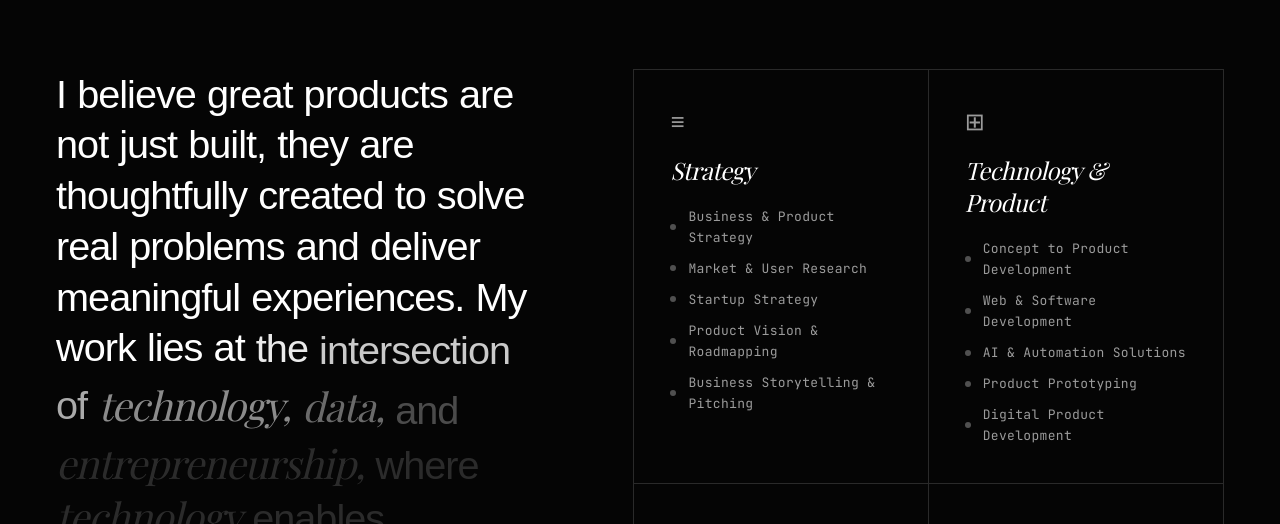
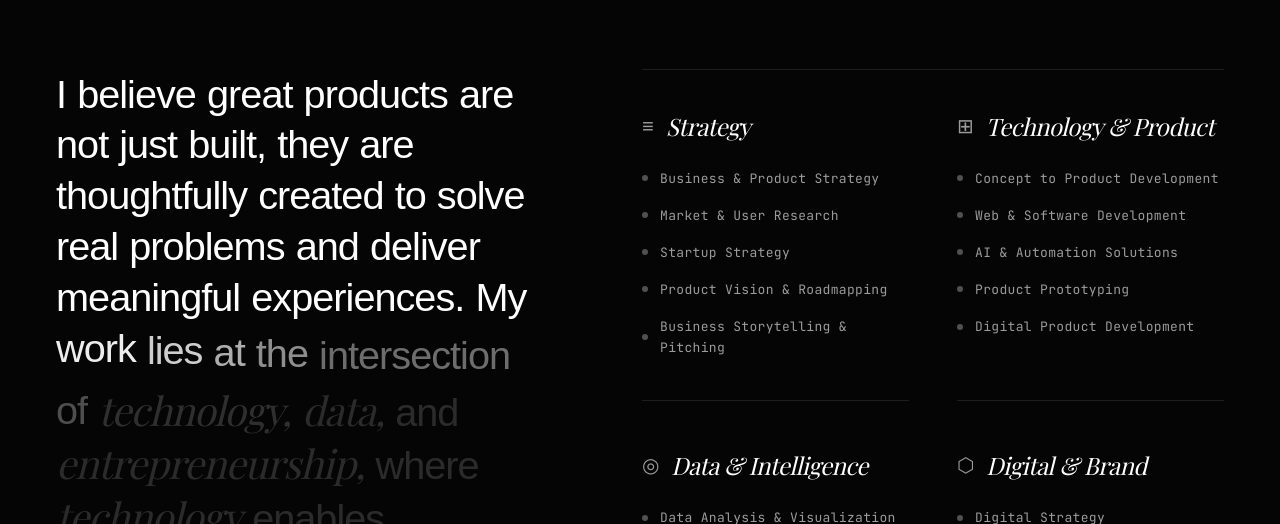
Before and after one commit to Thunderz45/bhushanpadghan, a React (Vite) app: page / in a window 1280 px wide. Shown: the part 956-1480 px from the top of the page. Built offline with nearby package versions, Linux system fonts and the light colour scheme; a web font is replaced by a local one.

Commit message:
feat: redesign WhatIDoSection to pure line typography with scroll animations and interactive line accents

```diff
--- a/src/components/WhatIDoSection.jsx
+++ b/src/components/WhatIDoSection.jsx
@@ -1,7 +1,7 @@
 import React, { useState, useRef } from 'react';
 import { motion, useInView, useScroll, useTransform } from 'framer-motion';
 
-/* ── Skill categories matching exact reference layout & items ── */
+/* ── Skill categories ── */
 const SKILLS = [
   {
     icon: '≡',
@@ -71,7 +71,7 @@ const SKILLS = [
   },
 ];
 
-/* ── Scroll-scrubbed word-by-word reveal for description ── */
+/* ── Scroll-scrubbed word-by-word reveal for left description ── */
 const DESCRIPTION = `I believe great products are not just built, they are thoughtfully created to solve real problems and deliver meaningful experiences. My work lies at the intersection of technology, data, and entrepreneurship, where technology enables innovation, data drives better decisions, and entrepreneurship turns ideas into solutions that create real-world impact.`;
 
 const ITALIC_WORDS = new Set(['technology,', 'data,', 'entrepreneurship,', 'technology', 'data', 'entrepreneurship']);
@@ -116,59 +116,76 @@ function AnimatedDescription() {
   );
 }
 
-/* ── Grid Skill Card with Interactive Cursor Hover Highlight ── */
-function SkillCard({ skill, index, borderClasses }) {
+/* ── Clean Line-Text Skill Card with Staggered Scroll Motion & Animated Line Accent ── */
+function SkillCard({ skill, index }) {
   const ref = useRef(null);
-  const inView = useInView(ref, { once: true, margin: '-40px' });
+  const inView = useInView(ref, { once: true, margin: '-50px' });
   const [hoveredIdx, setHoveredIdx] = useState(null);
 
   return (
     <motion.div
       ref={ref}
-      initial={{ opacity: 0, y: 25 }}
+      initial={{ opacity: 0, y: 35 }}
       animate={inView ? { opacity: 1, y: 0 } : {}}
-      transition={{ duration: 0.5, delay: index * 0.08, ease: [0.25, 0.1, 0.25, 1] }}
-      className={`p-7 sm:p-9 flex flex-col gap-4 group transition-colors duration-300 ${borderClasses}`}
+      transition={{ duration: 0.6, delay: (index % 2) * 0.12 + Math.floor(index / 2) * 0.15, ease: [0.25, 0.1, 0.25, 1] }}
+      className="py-8 sm:py-10 flex flex-col gap-4 border-b border-white/10 group"
     >
-      {/* Icon */}
-      <span className="text-white/60 text-2xl font-mono transition-transform duration-300 group-hover:scale-110 group-hover:text-white">
+      {/* Category Icon & Title Header */}
+      <div className="flex items-center gap-3">
+        <motion.span
+          whileHover={{ scale: 1.2, rotate: 5 }}
+          className="text-white/60 text-xl font-mono transition-colors duration-300 group-hover:text-white"
+        >
           {skill.icon}
-      </span>
-
-      {/* Title — Italic Serif */}
+        </motion.span>
         <h3 className="font-serif italic text-white text-xl sm:text-2xl font-normal leading-snug tracking-tight">
           {skill.title}
         </h3>
+      </div>
 
-      {/* Interactive Bulleted Items */}
-      <ul className="flex flex-col gap-2.5 mt-1">
+      {/* Interactive Line-Text Bullet Items */}
+      <ul className="flex flex-col gap-3 mt-2">
         {skill.items.map((item, j) => {
           const isHovered = hoveredIdx === j;
           const isAnyHovered = hoveredIdx !== null;
 
           return (
-            <li
+            <motion.li
               key={j}
               onMouseEnter={() => setHoveredIdx(j)}
               onMouseLeave={() => setHoveredIdx(null)}
-              className={`font-mono text-xs sm:text-[13px] tracking-wide leading-relaxed flex items-center gap-3 transition-all duration-200 cursor-pointer ${
+              initial={{ opacity: 0, x: -10 }}
+              animate={inView ? { opacity: 1, x: 0 } : {}}
+              transition={{ duration: 0.4, delay: 0.2 + j * 0.05 }}
+              className={`relative font-mono text-xs sm:text-[13px] tracking-wide leading-relaxed flex items-center gap-3 cursor-pointer py-0.5 transition-all duration-250 ${
                 isHovered
-                  ? 'text-white translate-x-1 font-medium'
+                  ? 'text-white translate-x-1.5 font-medium'
                   : isAnyHovered
                   ? 'text-white/25'
                   : 'text-white/60 hover:text-white'
               }`}
             >
-              {/* Bullet Dot / Arrow */}
+              {/* Glowing Bullet Dot */}
               <span
-                className={`w-1.5 h-1.5 rounded-full flex-shrink-0 transition-all duration-200 ${
+                className={`w-1.5 h-1.5 rounded-full flex-shrink-0 transition-all duration-300 ${
                   isHovered
-                    ? 'bg-white scale-125 shadow-[0_0_8px_rgba(255,255,255,0.9)]'
+                    ? 'bg-white scale-125 shadow-[0_0_10px_rgba(255,255,255,1)]'
                     : 'bg-white/30'
                 }`}
               />
-              <span>{item}</span>
-            </li>
+
+              {/* Text item */}
+              <span className="relative">
+                {item}
+                {/* Sleek Animated Line Accent under text */}
+                <motion.span
+                  className="absolute left-0 -bottom-1 h-[1px] bg-white rounded-full"
+                  initial={{ width: 0 }}
+                  animate={{ width: isHovered ? '100%' : 0 }}
+                  transition={{ duration: 0.25, ease: 'easeOut' }}
+                />
+              </span>
+            </motion.li>
           );
         })}
       </ul>
@@ -183,7 +200,7 @@ export const WhatIDoSection = () => {
   return (
     <section
       id="work"
-      className="relative w-full bg-[#050505] border-b border-white/10"
+      className="relative w-full bg-[#050505] border-b border-white/10 overflow-hidden"
       style={{ minHeight: '100vh' }}
     >
       <div className="max-w-[1440px] mx-auto px-6 sm:px-10 lg:px-14 py-24 lg:py-32">
@@ -191,43 +208,31 @@ export const WhatIDoSection = () => {
         {/* Section Label */}
         <motion.p
           ref={labelRef}
-          initial={{ opacity: 0, x: -16 }}
+          initial={{ opacity: 0, x: -20 }}
           animate={labelInView ? { opacity: 1, x: 0 } : {}}
-          transition={{ duration: 0.5, ease: 'easeOut' }}
+          transition={{ duration: 0.6, ease: 'easeOut' }}
           className="font-mono text-white/40 text-[11px] tracking-[0.35em] uppercase mb-16 lg:mb-20"
         >
           WHAT I DO
         </motion.p>
 
-        {/* Layout Grid: Left Sticky Description, Right 2-Column Grid */}
-        <div className="grid grid-cols-1 lg:grid-cols-[1fr_1.15fr] gap-12 lg:gap-16 items-start">
+        {/* Layout Grid: Left Sticky Description, Right Clean Line-Text Grid */}
+        <div className="grid grid-cols-1 lg:grid-cols-[1fr_1.15fr] gap-12 lg:gap-20 items-start">
 
           {/* ── LEFT: Sticky Scroll-Scrubbed Description ── */}
           <div className="lg:sticky lg:top-28 pr-0 lg:pr-6">
             <AnimatedDescription />
           </div>
 
-          {/* ── RIGHT: 2-Column Grid with Grid Borders ── */}
-          <div className="grid grid-cols-1 sm:grid-cols-2 border border-white/15 rounded-none bg-transparent">
-            {SKILLS.map((skill, i) => {
-              // Determine border lines for exact mosaic grid appearance
-              const isEven = i % 2 === 0;
-              const isLastRow = i >= SKILLS.length - 2;
-
-              const borderClasses = `
-                ${isEven ? 'sm:border-r border-white/15' : ''}
-                ${!isLastRow ? 'border-b border-white/15' : ''}
-              `;
-
-              return (
+          {/* ── RIGHT: Clean 2-Column Line Typography Grid ── */}
+          <div className="grid grid-cols-1 sm:grid-cols-2 gap-x-12 gap-y-2 border-t border-white/10">
+            {SKILLS.map((skill, i) => (
               <SkillCard
                 key={skill.title}
                 skill={skill}
                 index={i}
-                  borderClasses={borderClasses}
               />
-              );
-            })}
+            ))}
           </div>
 
         </div>
```
Lines whose indentation alone changed are shown as unchanged.
